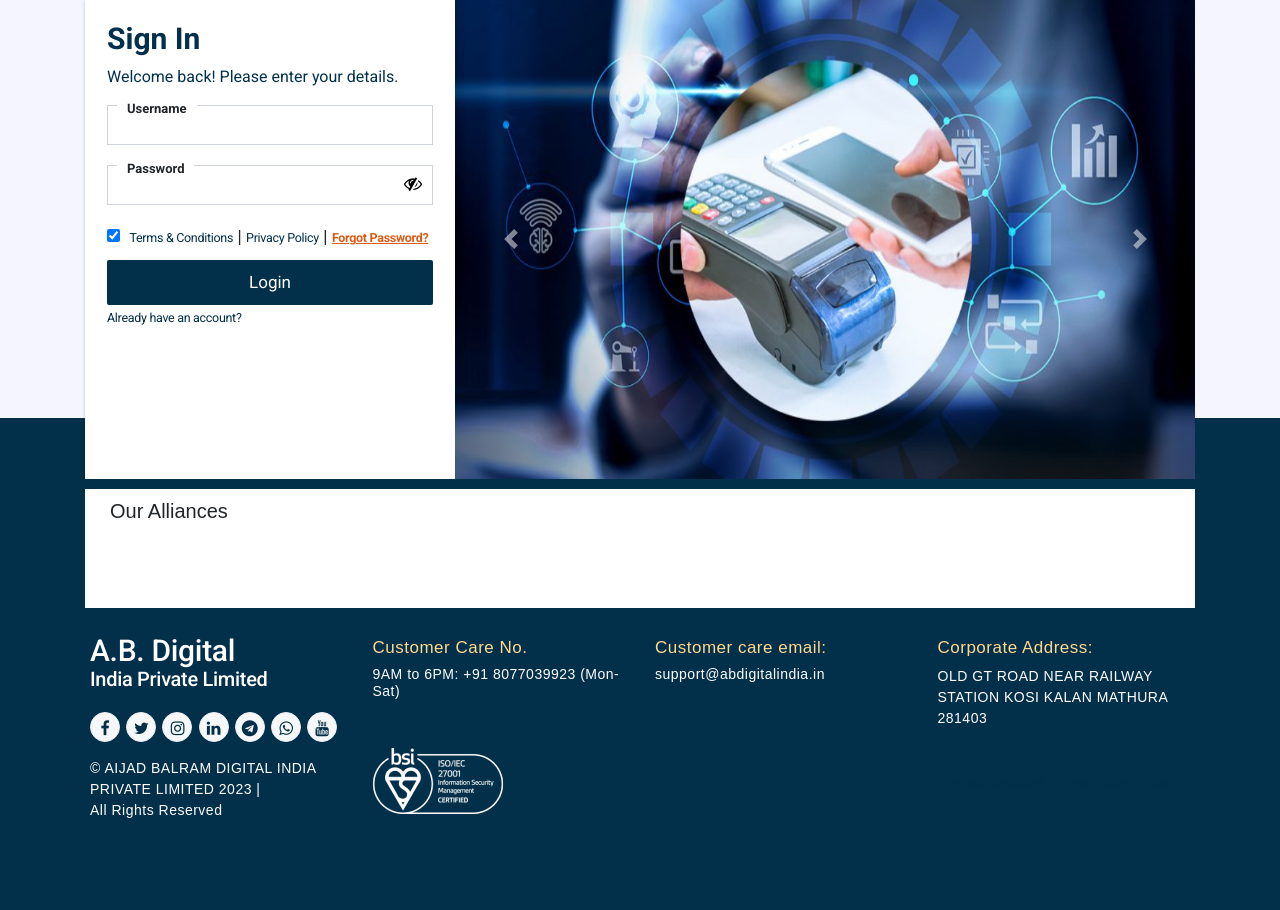
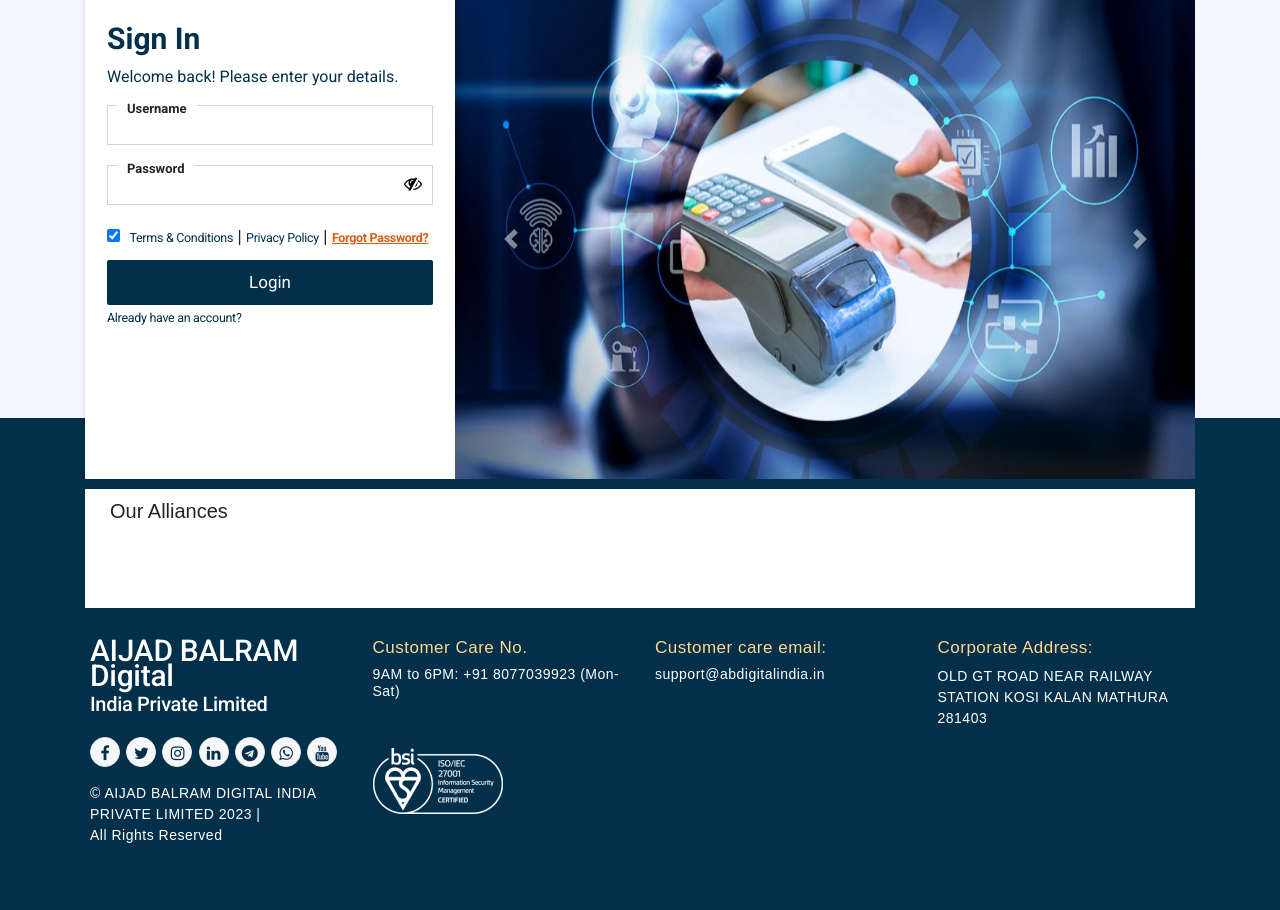
Before and after one commit to abhinav9a/abdigitalindia.in, a Django app: page /user/user-login in a window 1280 px wide. Shown: the part 115-1025 px from the top of the page. Run offline with Django 4.2, Linux system fonts and the light colour scheme.

Commit message:
updated company name

```diff
--- a/backend/templates/backend/User/UserLogin.html
+++ b/backend/templates/backend/User/UserLogin.html
@@ -156,7 +156,7 @@
                 <div class="row">
                     <div class="col-md-3">
                         <a href="#" target="_blank">
-                            <h2>A.B. Digital
+                            <h2>AIJAD BALRAM Digital
                                 <br />
                                 <span style="font-size: 20px;">India Private Limited</span>
                             </h2>
--- a/core/templates/core/Components/Hero.html
+++ b/core/templates/core/Components/Hero.html
@@ -3,7 +3,7 @@
 <section id="hero">
 
   <div class="hero-content" data-aos="fade-up">
-    <h2>A.B. <span>DIGITAL INDIA</span><br>PRIVATE LIMITED</h2>
+    <h2>AIJAD BALRAM <span>DIGITAL INDIA</span><br>PRIVATE LIMITED</h2>
     <h4>IT solutions Company</h4>
     <p>Fast and easy you want to be more secure send and recives money sort time.</p>
     <div>
```
